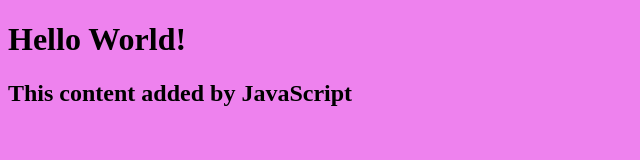
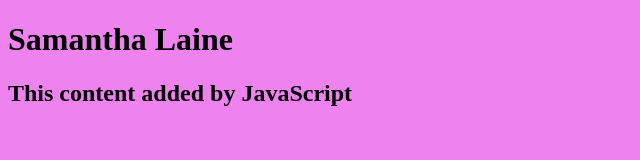
Before and after one commit to samanthalaine/personal-website, a plain HTML site: page index.html in a window 1280 px wide. Shown: the whole page, without its empty margins (0-640 px from the left). Drawn offline with Linux system fonts and the light colour scheme.

Commit message:
changed heading

```diff
--- a/index.html
+++ b/index.html
@@ -2,10 +2,10 @@
 <html lang="en">
   <head>
     <link rel="stylesheet" href="style.css">
-    <title>My Website</title>
+    <title>Samantha's Website</title>
   </head>
   <body>
-    <h1>Hello World!</h1>
+    <h1>Samantha Laine</h1>
     <script src="script.js"></script>
   </body>
 </html>
```
